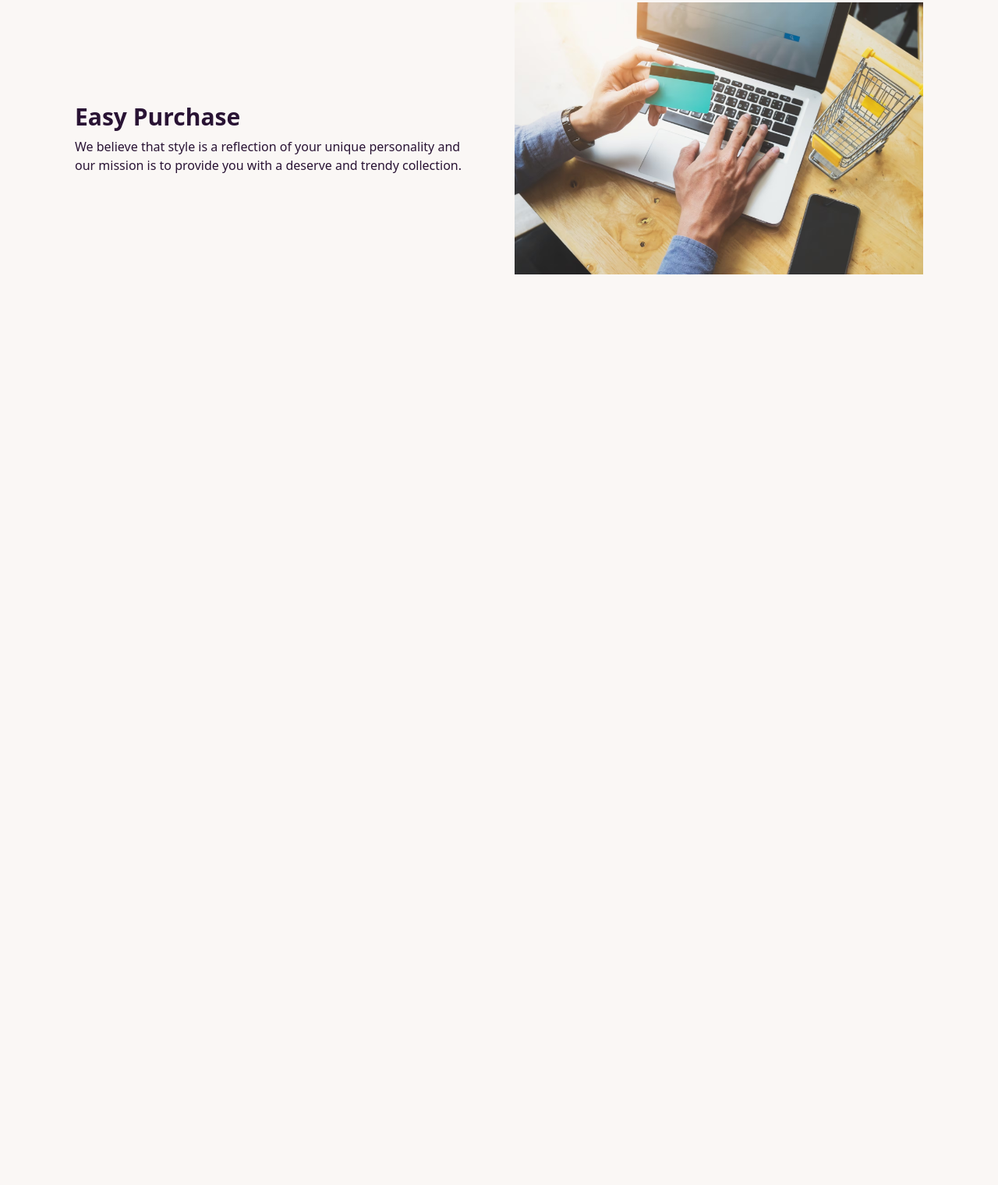
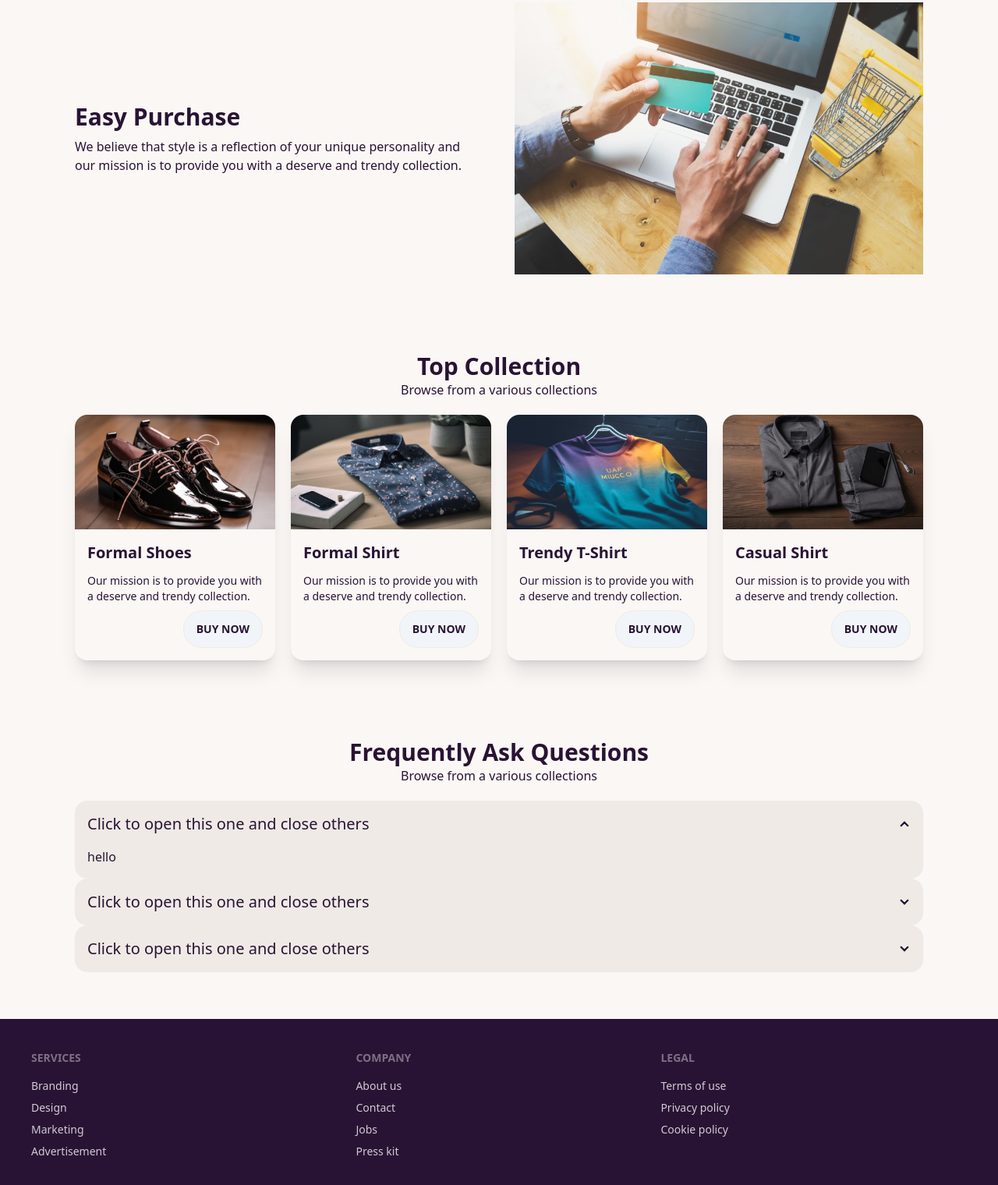
Before and after one commit to nuralam17516/daisy-man-main, a plain HTML site: page index.html in a window 1280 px wide. Shown: the part 1289-2809 px from the top of the page at 78% size. Before the commit the page ends 1701 px from the top, so only its background shows below. Drawn offline with nearby package versions, Linux system fonts and the light colour scheme.

Commit message:
added footer section

```diff
--- a/index.html
+++ b/index.html
@@ -145,9 +145,123 @@
                 </div>
             </div>
         </section>
+        <!-- top collection section start from here -->
+        <section class="max-w-xl md:max-w-md lg:max-w-full mx-auto px-8 md:px-16 lg:px-24 py-5 my-10">
+            <div class="text-center py-5">
+                <h1 class="font-extrabold text-3xl">Top Collection</h1>
+                <p>Browse from a various collections</p>
+            </div>
+            <!-- card section start from here -->
+            <div class="grid grid-cols-1 gap-5 md:grid-cols-3 lg:grid-cols-4">
+                <div class="card card-compact bg-base-100 shadow-xl">
+                    <figure><img
+                            src="./images/shiny-black-leather-shoes-exude-modern-luxury-generated-by-ai_188544-36154.avif">
+                    </figure>
+                    <div class="card-body">
+                        <h2 class="card-title">Formal Shoes</h2>
+                        <p>Our mission is to provide you with a
+                            deserve and trendy collection.</p>
+                        <div class="card-actions justify-end">
+                            <button class="btn bg-slate-100">Buy Now</button>
+                        </div>
+                    </div>
+                </div>
+                <div class="card card-compact bg-base-100 shadow-xl">
+                    <figure><img
+                            src="./images/elegant-businessman-shirt-wooden-desk-stack-generated-by-ai_188544-34678.avif">
+                    </figure>
+                    <div class="card-body">
+                        <h2 class="card-title">Formal Shirt</h2>
+                        <p>Our mission is to provide you with a
+                            deserve and trendy collection.</p>
+                        <div class="card-actions justify-end">
+                            <button class="btn bg-slate-100">Buy Now</button>
+                        </div>
+                    </div>
+                </div>
+                <div class="card card-compact bg-base-100 shadow-xl">
+                    <figure><img src="./images/blue-yellow-t-shirt-wooden-hanger-generated-by-ai_188544-42185.avif">
+                    </figure>
+                    <div class="card-body">
+                        <h2 class="card-title">Trendy T-Shirt</h2>
+                        <p>Our mission is to provide you with a
+                            deserve and trendy collection.</p>
+                        <div class="card-actions justify-end">
+                            <button class="btn bg-slate-100">Buy Now</button>
+                        </div>
+                    </div>
+                </div>
+                <div class="card card-compact bg-base-100 shadow-xl">
+                    <figure><img
+                            src="./images/elegant-businessman-attire-hangs-modern-closet-generated-by-ai_188544-15312.avif">
+                    </figure>
+                    <div class="card-body">
+                        <h2 class="card-title">Casual Shirt</h2>
+                        <p>Our mission is to provide you with a
+                            deserve and trendy collection.</p>
+                        <div class="card-actions justify-end">
+                            <button class="btn bg-slate-100">Buy Now</button>
+                        </div>
+                    </div>
+                </div>
+            </div>
+        </section>
+        <!-- frequently question section start from here -->
+        <section class="max-w-xl md:max-w-md lg:max-w-full mx-auto px-8 md:px-16 lg:px-24 py-5 my-10">
+            <div class="text-center py-5">
+                <h1 class="font-extrabold text-3xl">Frequently Ask Questions</h1>
+                <p>Browse from a various collections</p>
+            </div>
+            <div class="collapse collapse-arrow bg-base-200">
+                <input type="radio" name="my-accordion-2" checked="checked" />
+                <div class="collapse-title text-xl font-medium">
+                    Click to open this one and close others
+                </div>
+                <div class="collapse-content">
+                    <p>hello</p>
+                </div>
+            </div>
+            <div class="collapse collapse-arrow bg-base-200">
+                <input type="radio" name="my-accordion-2" />
+                <div class="collapse-title text-xl font-medium">
+                    Click to open this one and close others
+                </div>
+                <div class="collapse-content">
+                    <p>hello</p>
+                </div>
+            </div>
+            <div class="collapse collapse-arrow bg-base-200">
+                <input type="radio" name="my-accordion-2" />
+                <div class="collapse-title text-xl font-medium">
+                    Click to open this one and close others
+                </div>
+                <div class="collapse-content">
+                    <p>hello</p>
+                </div>
+            </div>
+        </section>
     </main>
-    <footer>
-
+    <footer class="footer p-10 bg-neutral text-neutral-content">
+        <div>
+            <span class="footer-title">Services</span>
+            <a class="link link-hover">Branding</a>
+            <a class="link link-hover">Design</a>
+            <a class="link link-hover">Marketing</a>
+            <a class="link link-hover">Advertisement</a>
+        </div>
+        <div>
+            <span class="footer-title">Company</span>
+            <a class="link link-hover">About us</a>
+            <a class="link link-hover">Contact</a>
+            <a class="link link-hover">Jobs</a>
+            <a class="link link-hover">Press kit</a>
+        </div>
+        <div>
+            <span class="footer-title">Legal</span>
+            <a class="link link-hover">Terms of use</a>
+            <a class="link link-hover">Privacy policy</a>
+            <a class="link link-hover">Cookie policy</a>
+        </div>
     </footer>
 </body>
 
```
